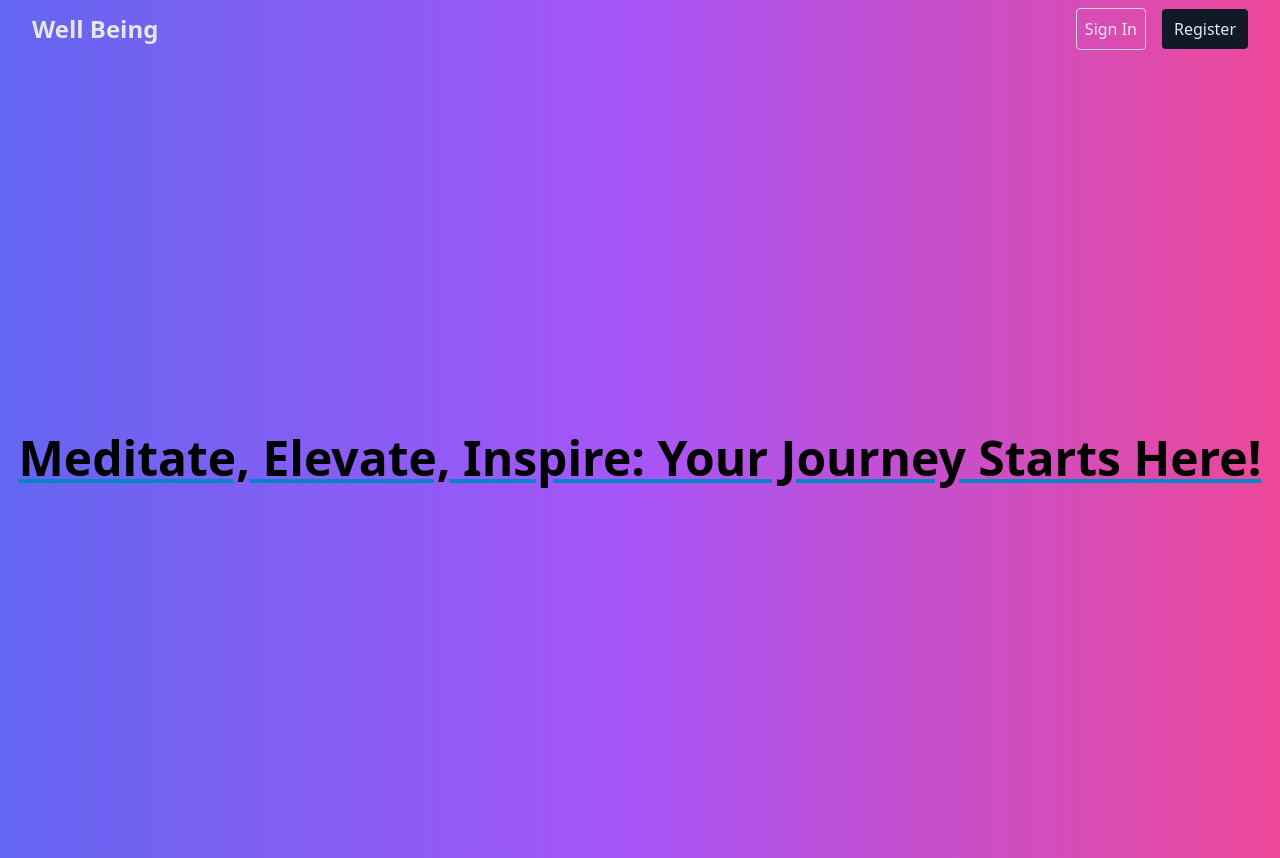
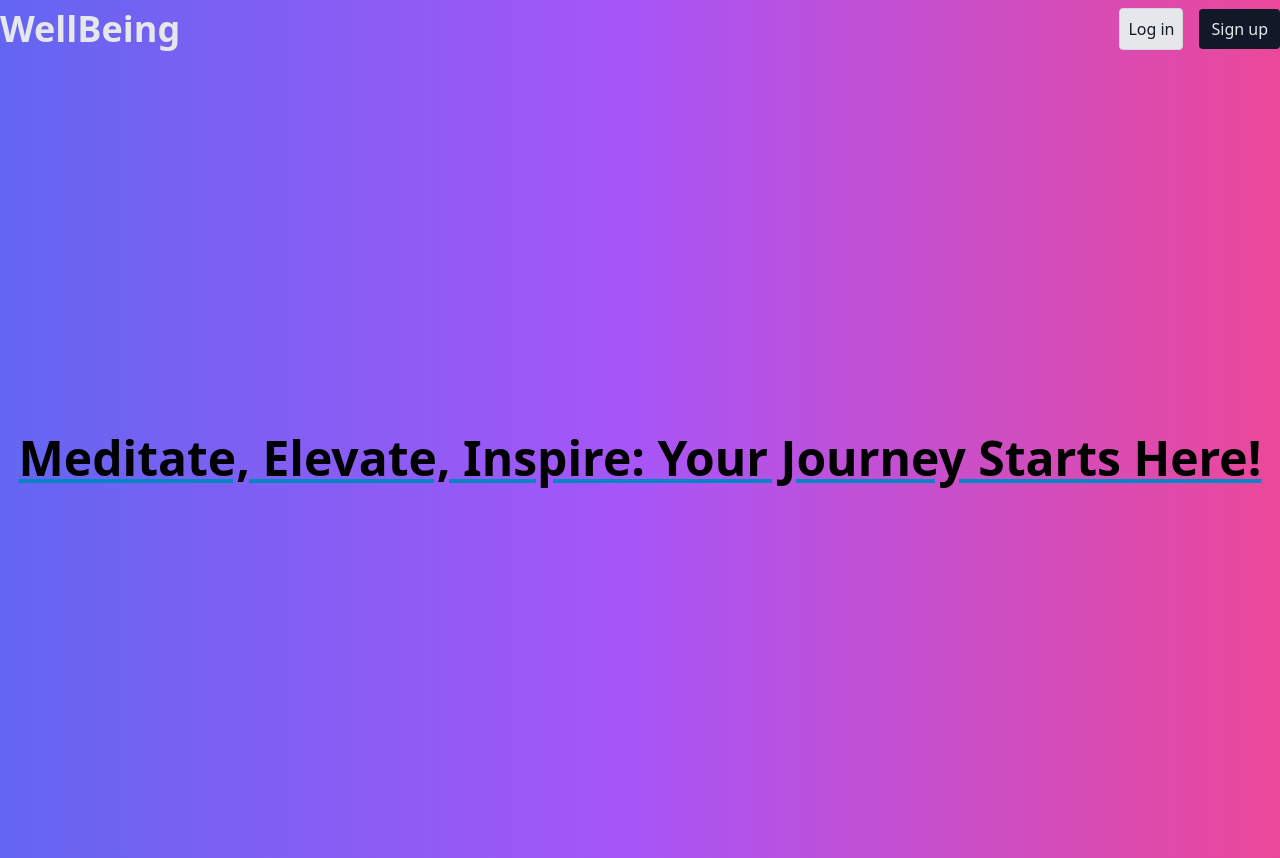
Before and after one commit to SyedTDK/wellbeing, a Next.js app: page / in a window 1280 px wide. Built offline with nearby package versions, Linux system fonts and the light colour scheme; no server answers.

Commit message:
Bug fixes

```diff
--- a/src/app/Journey/page.tsx
+++ b/src/app/Journey/page.tsx
@@ -49,9 +49,9 @@ const Journey: React.FC = () => {
         return <>
             <body className="bg-[url('/mountain.jpg')]">
                 <header>
-                    <div className="content px-8 py-2">
+                    <div className="content py-2">
                         <nav className="flex items-center justify-between">
-                            <h2 className="text-gray-200 font-bold text-2xl">Well Being</h2>
+                            <h2 className="text-gray-200 font-bold text-lg sm:text-4xl">WellBeing</h2>
                             <div className="auth flex items-center">
                                 <h3 className="text-gray-200 capitalize pr-2">Hello {session.user.name}</h3>
                                 <LogoutButton />
@@ -89,18 +89,18 @@ const Journey: React.FC = () => {
         return (
             <body className="bg-gradient-to-r from-indigo-500 via-purple-500 to-pink-500">
                 <header>
-                    <div className="content px-8 py-2">
+                    <div className="content py-2">
                         <nav className="flex items-center justify-between">
-                            <h2 className="text-gray-200 font-bold text-2xl">Well Being</h2>
+                            <h2 className="text-gray-200 font-bold text-lg sm:text-4xl">Well Being</h2>
                             <div className="auth flex items-center">
-                                <Link className="bg-transparent text-gray-200  p-2 rounded border border-gray-300 mr-4 hover:bg-gray-100 hover:text-gray-700" href="/auth/login">Sign In</Link>
-                                <Link className="bg-gray-900 text-gray-200  py-2 px-3 rounded  hover:bg-gray-800 hover:text-gray-100" href="/auth/register">Register</Link>
+                                <Link className="bg-gray-200 text-gray-900  p-2 rounded border border-gray-300 mr-4 hover:bg-gray-100 hover:text-gray-700" href="/auth/login">Log in</Link>
+                                <Link className="bg-gray-900 text-gray-200  py-2 px-3 rounded  hover:bg-gray-800 hover:text-gray-100" href="/auth/register">Sign up</Link>
                             </div>
                         </nav>
                     </div>
                 </header>
                 <div className="w-screen h-screen flex justify-center items-center">
-                    <Link className="text-center font-bold text-5xl underline decoration-sky-600 hover:decoration-blue-400" href='../auth/login'>Start your Daily Journey by logging in!</Link>
+                    <Link className="text-center font-bold text-5xl underline decoration-sky-600 hover:decoration-blue-400" href='../auth/login'>Get access by logging in for free!</Link>
                 </div>
             </body>
         )}
--- a/src/app/page.tsx
+++ b/src/app/page.tsx
@@ -27,14 +27,14 @@ export default async function Home() {
   //If the user is not logged in, display the page with the sign in and register buttons.
   if(!user) {
     return (
-        <body className="w-screen h-screen bg-gradient-to-r from-indigo-500 via-purple-500 to-pink-500">
+        <body className="w-full h-screen bg-gradient-to-r from-indigo-500 via-purple-500 to-pink-500">
           <header>
-            <div className="content px-8 py-2">
+            <div className="content py-2">
               <nav className="flex items-center justify-between">
-                <h2 className="text-gray-200 font-bold text-2xl">Well Being</h2>
+                <h2 className="text-gray-200 font-bold text-md sm:text-4xl">WellBeing</h2>
                 <div className="auth flex items-center">
-                  <Link className="bg-transparent text-gray-200  p-2 rounded border border-gray-300 mr-4 hover:bg-gray-100 hover:text-gray-700" href="/auth/login">Sign In</Link>
-                  <Link className="bg-gray-900 text-gray-200  py-2 px-3 rounded  hover:bg-gray-800 hover:text-gray-100" href="/auth/register">Register</Link>
+                  <Link className="bg-gray-200 text-gray-900  p-2 rounded border border-gray-300 mr-4 hover:bg-gray-100 hover:text-gray-700" href="/auth/login">Log in</Link>
+                  <Link className="bg-gray-900 text-gray-200  py-2 px-3 rounded  hover:bg-gray-800 hover:text-gray-100" href="/auth/register">Sign up</Link>
                 </div>
               </nav>
             </div>
@@ -47,11 +47,11 @@ export default async function Home() {
   //If the user is logged in, display the page with the sign out button.
   } else {
     return (
-      <body className="w-screen h-screen bg-gradient-to-r from-indigo-500 via-purple-500 to-pink-500">
+      <body className="w-full h-screen bg-gradient-to-r from-indigo-500 via-purple-500 to-pink-500">
         <header>
           <div className="content px-8 py-2">
             <nav className="flex items-center justify-between">
-              <h2 className="text-gray-200 font-bold text-2xl">Well Being</h2>
+              <h2 className="text-gray-200 font-bold text-md sm:text-4xl">WellBeing</h2>
               <div className="auth flex items-center">
                 <h3 className="text-gray-200 capitalize pr-2">Hello {user.name}</h3>
                 <LogoutButton />
@@ -60,7 +60,7 @@ export default async function Home() {
           </div>
         </header>
         <div className="w-full h-screen flex justify-center items-center">
-          <Link className="text-center font-bold text-3xl sm:text-5xl underline decoration-sky-600 hover:decoration-blue-400" href='/Meditate'>Meditate, Elevate, Inspire: Your Journey Starts Here!</Link>
+          <Link className="text-center text-black font-bold text-3xl sm:text-5xl underline decoration-sky-600 hover:decoration-blue-400" href='/Meditate'>Meditate, Elevate, Inspire: Your Journey Starts Here!</Link>
         </div>
       </body>
   )}
```
